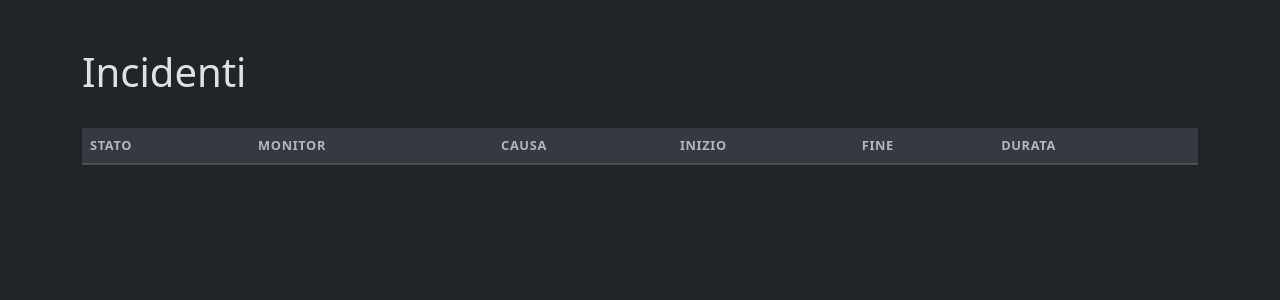
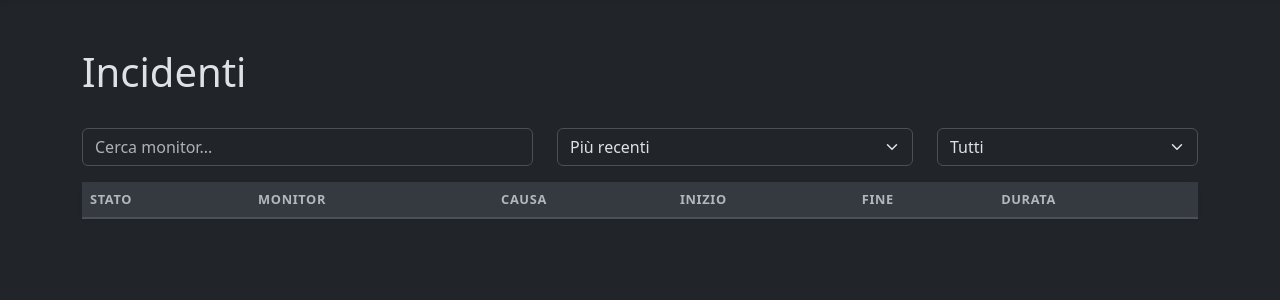
Before and after one commit to projectsrl-git/uptime-monitor, a Django app: page /incidents/ in a window 1280 px wide. Shown: the part 57-357 px from the top of the page. Run offline with Django 5.2, Linux system fonts and the light colour scheme; data that the repository does not hold is empty.

Commit message:
Add incidents search bar,filters and ordering. Refactor navbar to be sticky top

```diff
--- a/frontend/static/js/incidents.js
+++ b/frontend/static/js/incidents.js
@@ -2,9 +2,42 @@ document.addEventListener("DOMContentLoaded", () => {
     loadIncidents();
 });
 
+const searchInput = document.getElementById("search-incident");
+const orderingSelect = document.getElementById("ordering-incident");
+const statusFilter = document.getElementById("status-filter");
+
+searchInput.addEventListener("input", () => {
+    loadIncidents();
+});
+
+orderingSelect.addEventListener("change", () => {
+    loadIncidents();
+});
+
+statusFilter.addEventListener("change", () => {
+    loadIncidents();
+});
+
+
 async function loadIncidents(page = 1) {
 
-    const response = await fetch(`/api/incidents/?page=${page}`);
+    const params = new URLSearchParams();
+
+    params.set("page", page);
+
+    if (searchInput.value.trim()) {
+        params.set("search", searchInput.value.trim());
+    }
+
+    if (orderingSelect.value) {
+        params.set("ordering", orderingSelect.value);
+    }
+
+    if (statusFilter.value) {
+        params.set("status", statusFilter.value);
+    }
+
+    const response = await fetch(`/api/incidents/?${params}`);
     const data = await response.json();
 
     const tbody = document.getElementById("incident-table-body");
--- a/frontend/templates/incidents.html
+++ b/frontend/templates/incidents.html
@@ -10,6 +10,38 @@ Incidenti
 <div class="container py-5">
     <div class="d-flex justify-content-between align-items-center mb-4">
         <h1>Incidenti</h1>
+    </div>
+
+    {% comment %} prova {% endcomment %}
+    <div class="row mb-3 align-items-center">
+
+        <!-- ricerca -->
+        <div class="col-lg-5">
+            <input
+                type="text"
+                id="search-incident"
+                class="form-control"
+                placeholder="Cerca monitor..."
+            >
+        </div>
+
+        <!-- ordinamento -->
+        <div class="col-lg-4">
+            <select id="ordering-incident" class="form-select">
+                <option value="-started_at">Più recenti</option>
+                <option value="started_at">Più vecchi</option>
+            </select>
+        </div>
+
+        <!-- filtro -->
+        <div class="col-lg-3">
+            <select id="status-filter" class="form-select">
+                <option value="">Tutti</option>
+                <option value="active">Attivi</option>
+                <option value="resolved">Risolti</option>
+            </select>
+        </div>
+
     </div>
 
     <div class="card shadow-sm border-0">
--- a/frontend/templates/navbar.html
+++ b/frontend/templates/navbar.html
@@ -1,4 +1,4 @@
-<nav class="navbar navbar-expand-lg bg-body-tertiary border-bottom shadow-sm">
+<nav class="navbar navbar-expand-lg bg-body-tertiary border-bottom shadow-sm sticky-top">
     <div class="container-fluid px-4">
         <h1 class="navbar-brand mb-0 fw-semibold">
             Uptime Monitor
--- a/incident/views.py
+++ b/incident/views.py
@@ -1,12 +1,62 @@
+from django.db.models import Q
 from rest_framework import viewsets
+from rest_framework.filters import OrderingFilter
 
 from .models import Incident
 from .serializer import IncidentSerializer
 from .pagination import StandardResultsSetPagination
+from rest_framework.exceptions import ValidationError
+
+VALID_STATUS = (
+    "active",
+    "resolved",
+)
+
 
 class IncidentViewSet(viewsets.ReadOnlyModelViewSet):
 
     serializer_class = IncidentSerializer
+    pagination_class = StandardResultsSetPagination
 
-    queryset = Incident.objects.select_related("monitor").order_by("-started_at")
-    pagination_class = StandardResultsSetPagination
+    filter_backends = [OrderingFilter]
+
+    ordering_fields = [
+        "started_at",
+    ]
+
+    ordering = [
+        "-started_at",
+    ]
+
+    def get_queryset(self):
+
+        queryset = Incident.objects.select_related("monitor")
+
+        status = self.request.query_params.get("status")
+
+        if status is not None:
+
+            if status not in VALID_STATUS:
+                raise ValidationError(
+                    {
+                        "status": (
+                            "Valore non valido. "
+                            f"Valori consentiti: {', '.join(VALID_STATUS)}"
+                        )
+                    }
+                )
+
+            if status == "active":
+                queryset = queryset.filter(ended_at__isnull=True)
+
+            elif status == "resolved":
+                queryset = queryset.filter(ended_at__isnull=False)
+
+        search = self.request.query_params.get("search")
+
+        if search:
+            queryset = queryset.filter(
+                Q(monitor__name__icontains=search) | Q(root_cause__icontains=search)
+            )
+
+        return queryset
```
